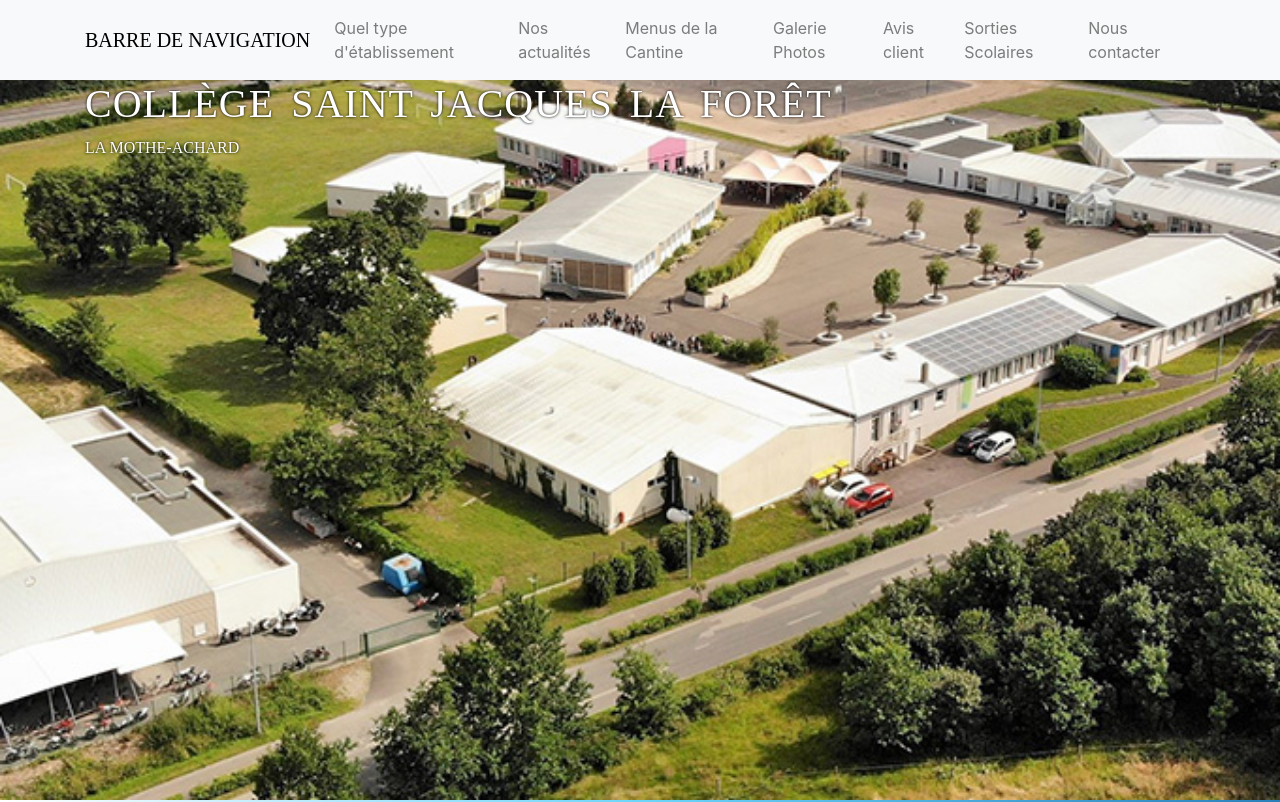
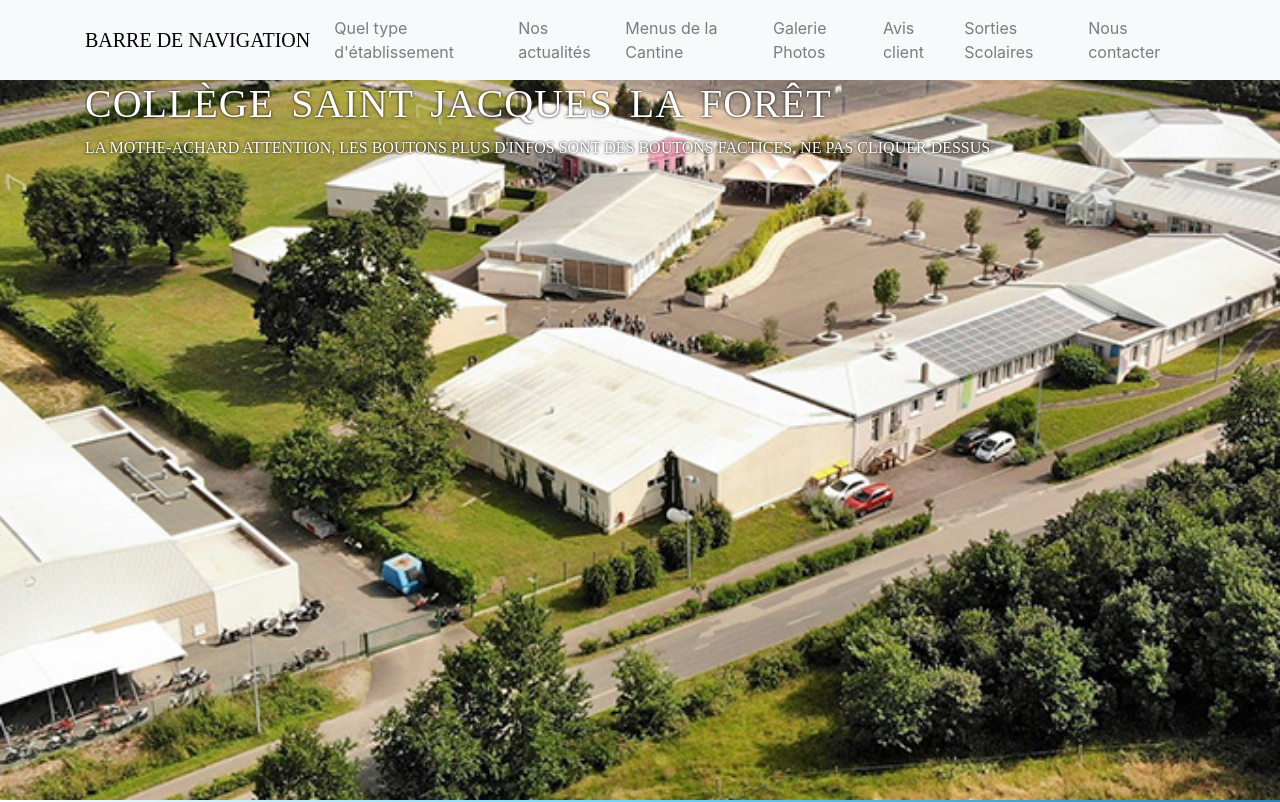
Before and after one commit to Shogg85/site-college, a plain HTML site: page index.html in a window 1280 px wide. Shown: the top 802 px of the page. Drawn offline with nearby package versions, Linux system fonts and the light colour scheme; a web font is replaced by a local one.

Commit message:
ajout logo + message

```diff
--- a/index.html
+++ b/index.html
@@ -48,7 +48,7 @@
 
 
 
-            <a class="navbar-brand" id="navi" href="/">Barre de navigation</a>
+            <a class="navbar-brand" id="navi" href="#">Barre de navigation</a>
             <div class="collapse navbar-collapse" id="monmenu">
                 <div class="navbar-nav">
                 <a class="nav-ite nav-link" href="/">Quel type d'établissement</a>
@@ -85,7 +85,12 @@
             <div class="row">
                 <div class="col-md-12 home-title">
                     <h1>Collège Saint Jacques La Forêt</h1>
-                    <p>La mothe-achard</p>
+                    <p>La mothe-achard
+
+
+                    ATTENTION, les boutons plus d'infos sont des boutons Factices, ne pas cliquer dessus.
+                    </p>
+
 
 
 
```
Also changed, not shown: 2 other files.
